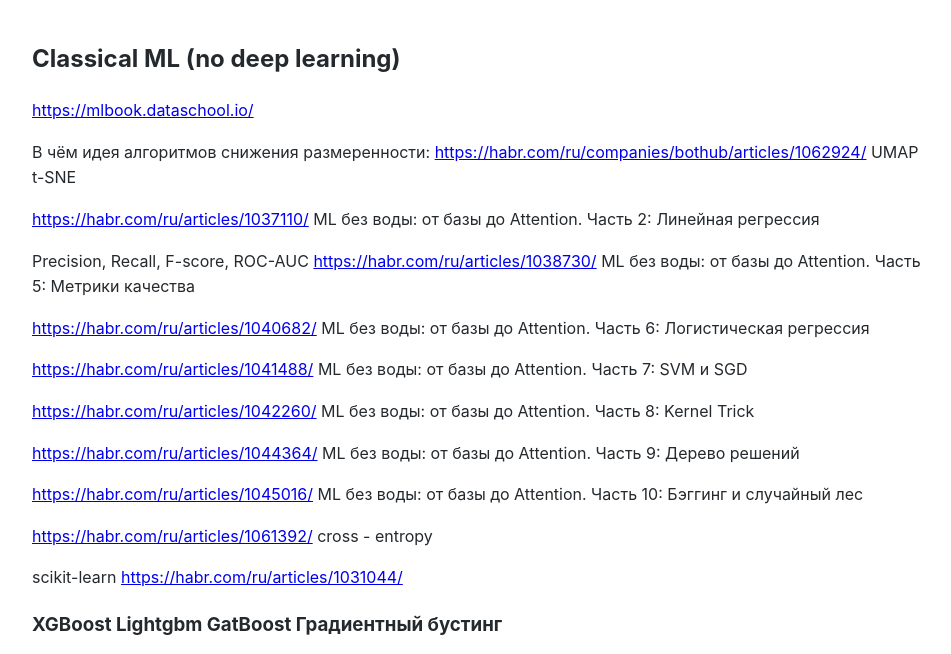
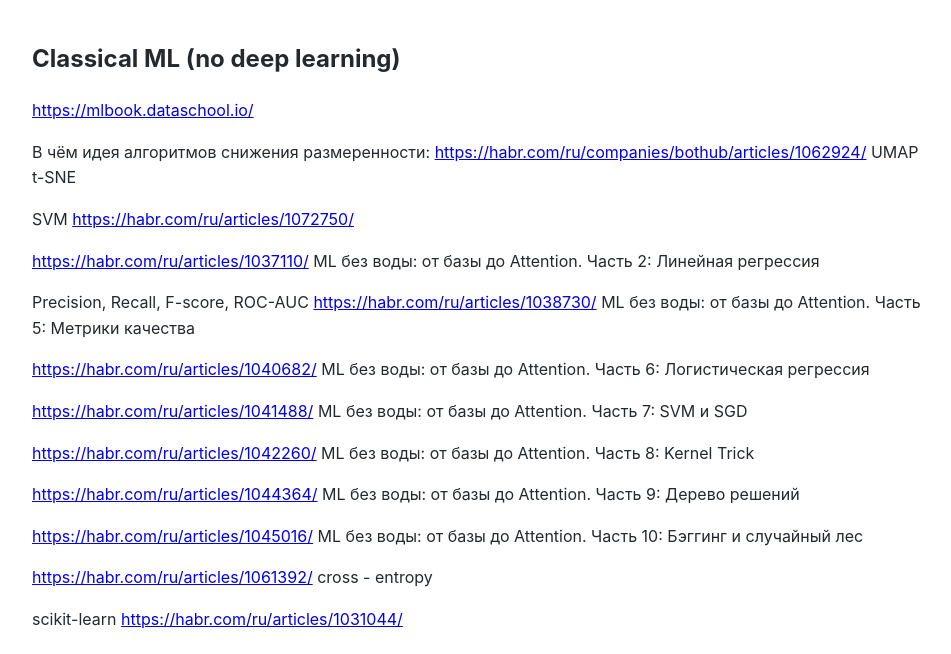
Before and after one commit to Michael-Lubinsky/michael-lubinsky.github.com, a Jekyll site: the page built from ml/classical_ml.md, in a window 1280 px wide and 900 px high, cut to the strip 0-654 px from the top of the window. Shown: the whole strip, without its empty margins (158-1109 px from the left). Built offline with Jekyll 4.4.1, drawn with Linux system fonts in a browser that asks for light colours; our own code applies the rules of GitHub Pages for plain Markdown files.

```diff
--- a/ml/classical_ml.md
+++ b/ml/classical_ml.md
@@ -4,6 +4,8 @@
 
 В чём идея алгоритмов снижения размеренности:
 <https://habr.com/ru/companies/bothub/articles/1062924/> UMAP  t-SNE
+
+SVM <https://habr.com/ru/articles/1072750/>
 
 <https://habr.com/ru/articles/1037110/> ML без воды: от базы до Attention. Часть 2: Линейная регрессия
 
```
